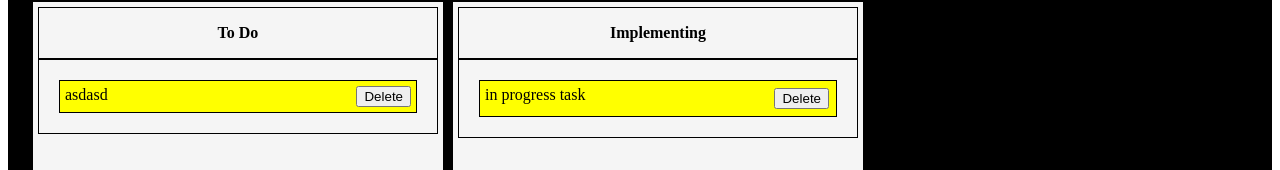
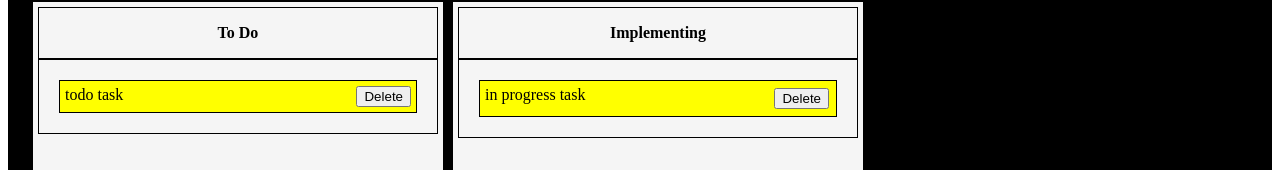
Before and after one commit to loofv/minimalist-kanban-board, an Angular app: page / in a window 1280 px wide. Shown: the part 183-353 px from the top of the page. Built offline with nearby package versions, Linux system fonts and the light colour scheme.

Commit message:
Added delete button css and fixed text

```diff
--- a/src/app/components/board/board.component.ts
+++ b/src/app/components/board/board.component.ts
@@ -9,9 +9,7 @@ import {CdkDragDrop, moveItemInArray, transferArrayItem} from '@angular/cdk/drag
 export class BoardComponent implements OnInit {
 
   inputTask: string = "";
-  todo: string[] = [
-    'asdasd'
-  ];
+  todo: string[] = ['todo task'];
   inProgress: string[] = ['in progress  task'];
   done: string[] = [ 'done task']
 
```
